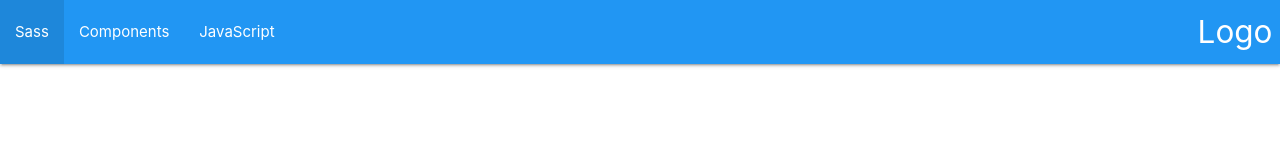
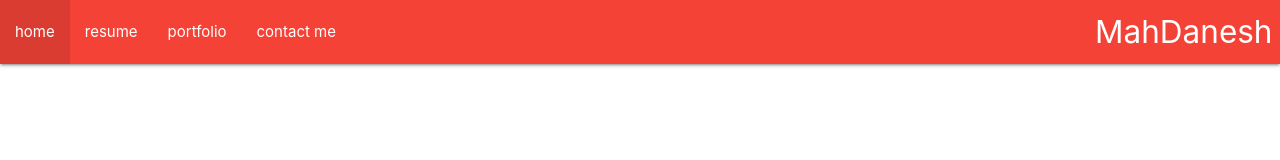
Before and after one commit to mahdanesh/Alpha, a plain HTML site: page index.html in a window 1280 px wide. Drawn offline with nearby package versions, Linux system fonts and the light colour scheme.

Commit message:
Fix | Navbar

```diff
--- a/index.html
+++ b/index.html
@@ -14,12 +14,13 @@
 <body>
   <!-- Nav Bar start here -->
   <nav>
-    <div class="nav-wrapper blue">
-      <a href="#" class="brand-logo right">Logo</a>
+    <div class="nav-wrapper red">
+      <a href="#" class="brand-logo right">MahDanesh</a>
       <ul id="nav-mobile" class="left hide-on-med-only">
-        <li><a href="sass.html">Sass</a></li>
-        <li><a href="badges.html">Components</a></li>
-        <li><a href="collapsible.html">JavaScript</a></li>
+        <li><a href="#">home</a></li>
+        <li><a href="#">resume</a></li>
+        <li><a href="#">portfolio</a></li>
+        <li><a href="#">contact me</a></li>
       </ul>
     </div>
   </nav>
```
